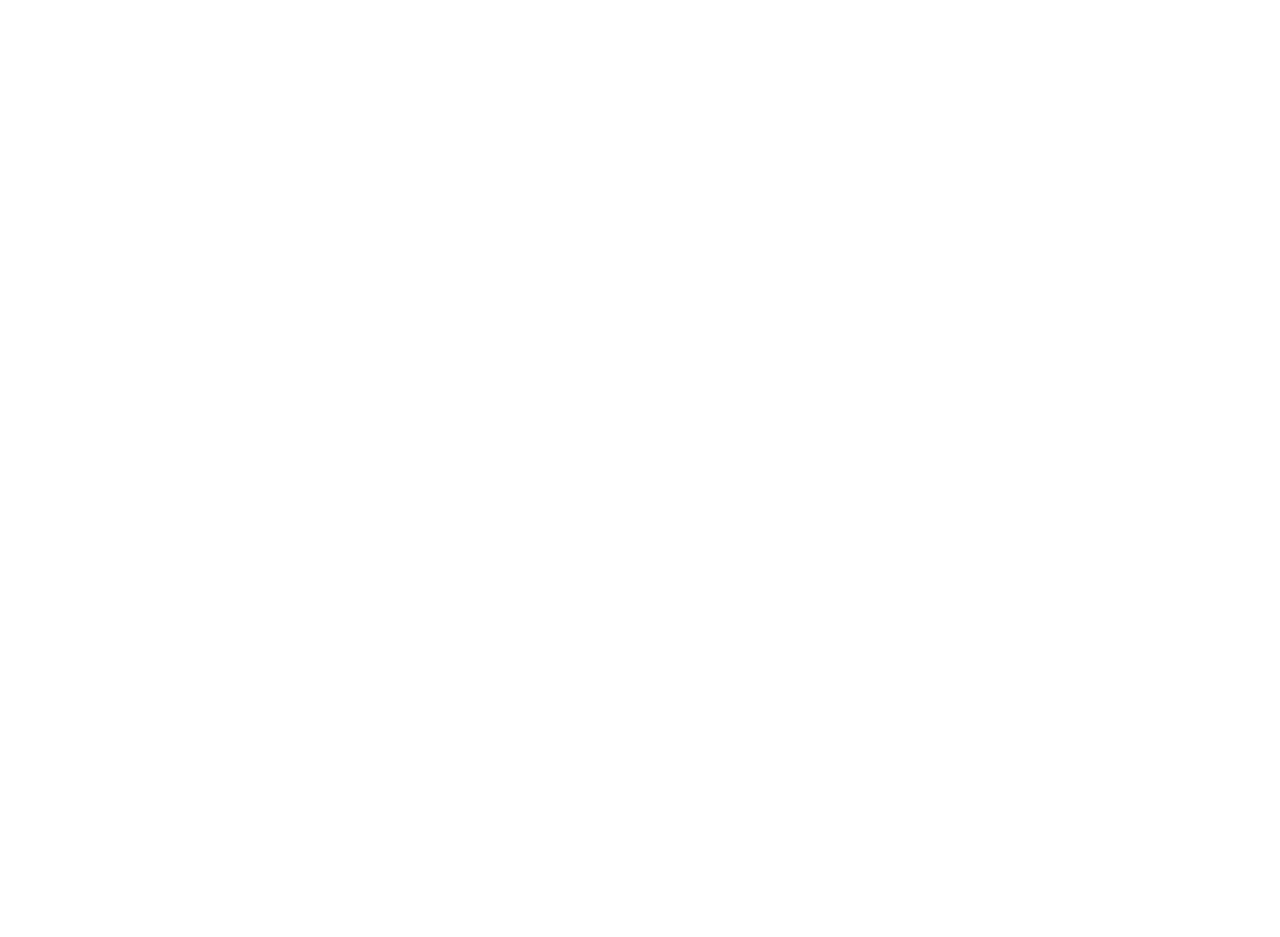
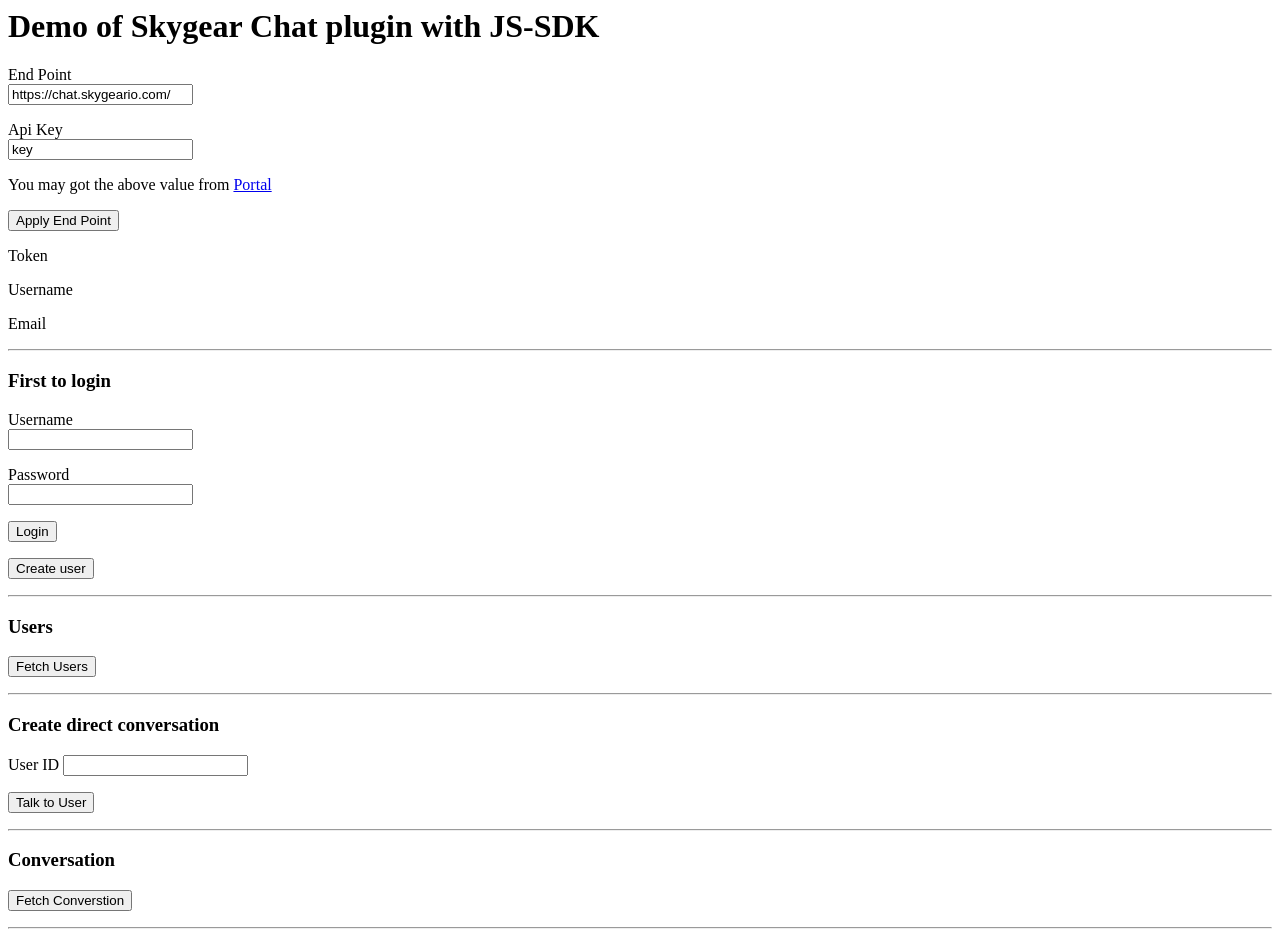
Before and after one commit to SkygearIO/chat, a website: page js-sdk/demo/index.html in a window 1280 px wide. Before the commit the page ends 800 px from the top, so only its background shows below. Drawn offline with Linux system fonts and the light colour scheme.

Commit message:
Add demo for login, query and create of conversation

```diff
--- /dev/null
+++ b/js-sdk/demo/demo.js
@@ -0,0 +1,75 @@
+var $ = function(_id) {
+  return document.getElementById(_id);
+}
+
+var inputVal = function(_id) {
+  return $(_id).value;
+}
+
+const User = skygear.Record.extend('user');
+
+class Demo {
+  constructor(container, plugin) {
+    this.container = container;
+    this.plugin = plugin;
+    this.usernameEl = $('currentUsername');
+    this.emailEl = $('currentEmail');
+    this.tokenEl = $('accessToken');
+  }
+
+  configSkygear(endPoint, apiKey) {
+    this.container.config({
+      endPoint: endPoint,
+      apiKey: apiKey
+    }).then(function () {
+      this.displayCurrentUser();
+    }.bind(this));
+  }
+
+  displayCurrentUser() {
+    if (skygear.currentUser) {
+      this.usernameEl.textContent = skygear.currentUser.username;
+      this.emailEl.textContent = skygear.currentUser.email;
+      this.tokenEl.textContent = this.container.accessToken;
+    }
+  }
+
+  loginSkygear(username, pw) {
+    return this.container.loginWithUsername(username, pw).then(function (result) {
+      console.log(result);
+      this.displayCurrentUser();
+    }.bind(this));
+  }
+
+  signupSkygear(username, pw) {
+    return this.container.signupWithUsername(username, pw).then(function (result) {
+      console.log(result);
+      this.displayCurrentUser();
+    }.bind(this));
+  }
+
+  fetchUserTo(el) {
+    const q = new skygear.Query(User);
+    return this.container.publicDB.query(q).then(function (result) {
+      const ul = $(el);
+      ul.innerHTML = "";
+      console.log(result);
+      ul.textContent = JSON.stringify(result);
+    });
+  }
+
+  fetchConversationTo(el) {
+    return this.plugin.getConversations().then(function (result) {
+      const ul = $(el);
+      ul.innerHTML = "";
+      console.log(result);
+      ul.textContent = JSON.stringify(result);
+    });
+  }
+
+  createDirectConversation(userID) {
+    return this.plugin.getOrCreateDirectConversation(userID).then(function (result) {
+      console.log(result);
+    });
+  }
+}
--- a/js-sdk/demo/index.html
+++ b/js-sdk/demo/index.html
@@ -1,5 +1,89 @@
-<script src="./bundle.js"></script>
-<script>
-  skygear.endPoint = 'http://chat.skygear.dev/api/';
-  skygear.configApiKey('my_skygear_key')
-</script>
+<html>
+  <head>
+    <script src="./bundle.js"></script>
+    <script src="./demo.js"></script>
+  </head>
+  <body>
+    <h1>Demo of Skygear Chat plugin with JS-SDK</h1>
+    <p>
+      <label>End Point</label><br/>
+      <input id="endpoint" type="text"
+      value='https://chat.skygeario.com/' />
+    </p>
+    <p>
+      <label>Api Key</label><br/>
+      <input id="api-key" type="text"
+      value='key' />
+    </p>
+    <p>You may got the above value from <a
+      href="https://portal.skygear.io/app/info">Portal</a></p>
+    <p><button
+      onclick="demo.configSkygear(inputVal('endpoint'), inputVal('api-key'),
+      'token');"
+    >Apply End Point
+    </button></p>
+    <p>
+      <label>Token</label>
+      <span id="accessToken"></span>
+    </p>
+    <p>
+      <label>Username</label>
+      <span id="currentUsername"></span>
+    </p>
+    <p>
+      <label>Email</label>
+      <span id="currentEmail"></span>
+    </p>
+    <hr/>
+    <h3>First to login</h3>
+    <form action="#" onsubmit="return false;">
+    <p>
+      <label>Username</label><br/>
+      <input id="username" type="text" />
+    </p>
+    <p>
+      <label>Password</label><br/>
+      <input id="password"  type="password" />
+    </p>
+    <p><button
+      onclick="demo.loginSkygear(inputVal('username'), inputVal('password'));"
+    >Login
+    </button></p>
+    <p><button
+      onclick="demo.signupSkygear(inputVal('username'), inputVal('password'));"
+    >Create user
+    </button></p>
+    </form>
+    <hr/>
+    <h3>Users</h3>
+    <ul id="users">
+    </ul>
+    <p><button
+      onclick="demo.fetchUserTo('users');"
+    >Fetch Users</button></p>
+    <hr/>
+    <h3>Create direct conversation</h3>
+    <p>
+      <label>User ID</label>
+      <input id="direct-user" type="text" />
+    </p>
+    <p><button
+      onclick="demo.createDirectConversation(inputVal('direct-user'))"
+      >Talk to User</button></p>
+    <hr/>
+    <h3>Conversation</h3>
+    <ul id="conversation">
+    </ul>
+    <p><button
+      onclick="demo.fetchConversationTo('conversation');"
+    >Fetch Converstion</button></p>
+    <hr/>
+    <script>
+      var demo = new Demo(skygear, skygear_chat);
+      demo.configSkygear(
+        inputVal('endpoint'),
+        inputVal('api-key')
+      );
+    </script>
+  </body>
+</html>
```
